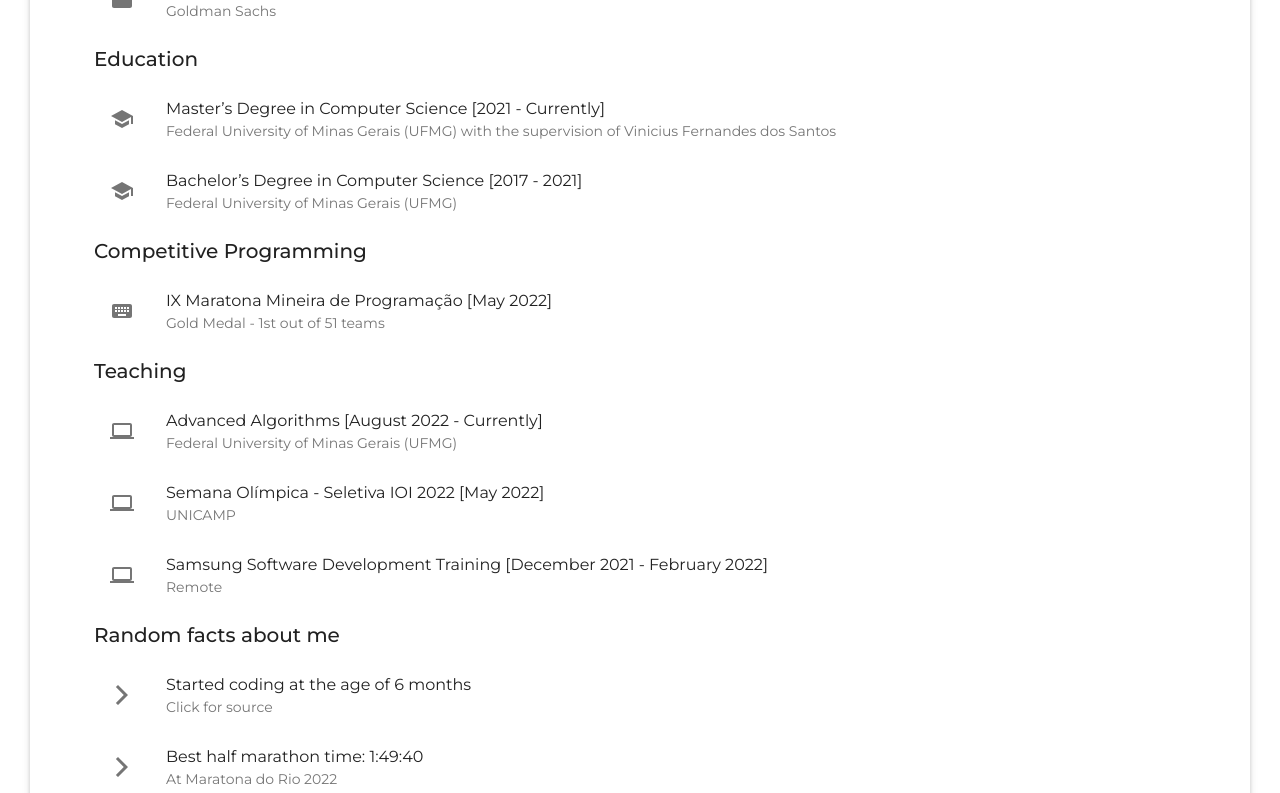
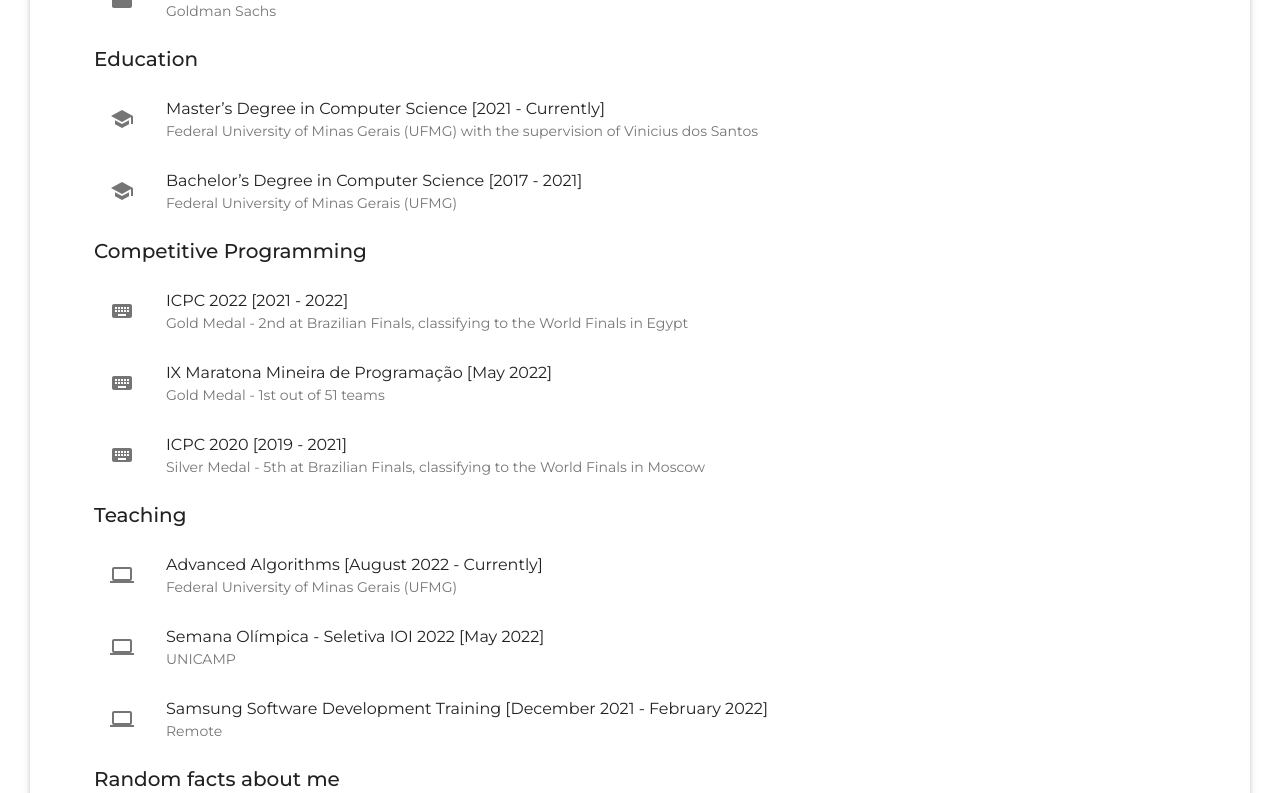
Before and after one commit to brunomaletta/brunomaletta.github.io, a React (Create React App) app: page / in a window 1280 px wide. Shown: the part 727-1520 px from the top of the page. Built offline with nearby package versions, Linux system fonts and the light colour scheme.

Commit message:
mais pronto

```diff
--- a/src/components/CP.component.jsx
+++ b/src/components/CP.component.jsx
@@ -13,7 +13,16 @@ function CPComponent() {
         <CP>
             <Typography variant="h6" component="h3">Competitive Programming</Typography>
             <List>
-                <ListItem>
+                <ListItem button component="a" href="http://maratona.sbc.org.br/hist/2021/resultados21/reports/brbr/score.html">
+                  <ListItemIcon>
+                    <Keyboard />
+                  </ListItemIcon>
+                  <ListItemText
+                    primary="ICPC 2022 [2021 - 2022]"
+                    secondary="Gold Medal - 2nd at Brazilian Finals, classifying to the World Finals in Egypt"
+                  />
+                </ListItem>
+                <ListItem button component="a" href="https://maratona.algartelecom.com.br/portal/wp-content/uploads/2022/05/4-Mineira2022_Maratona_Mineira_Placar_Final.pdf">
                   <ListItemIcon>
                     <Keyboard />
                   </ListItemIcon>
@@ -22,6 +31,15 @@ function CPComponent() {
                     secondary="Gold Medal - 1st out of 51 teams"
                   />
                 </ListItem>
+                <ListItem button component="a" href="https://maratona.ime.usp.br/resultados19/reports/scoreBrasil.html">
+                  <ListItemIcon>
+                    <Keyboard />
+                  </ListItemIcon>
+                  <ListItemText
+                    primary="ICPC 2020 [2019 - 2021]"
+                    secondary="Silver Medal - 5th at Brazilian Finals, classifying to the World Finals in Moscow"
+                  />
+                </ListItem>
             </List>
         </CP>
     );
--- a/src/components/Education.component.jsx
+++ b/src/components/Education.component.jsx
@@ -19,7 +19,7 @@ function EducationComponent() {
                   </ListItemIcon>
                   <ListItemText
                     primary="Master’s Degree in Computer Science [2021 - Currently]"
-                    secondary='Federal University of Minas Gerais (UFMG) with the supervision of Vinicius Fernandes dos Santos'
+                    secondary='Federal University of Minas Gerais (UFMG) with the supervision of Vinicius dos Santos'
                   />
                 </ListItem>
 
--- a/src/components/Random.component.jsx
+++ b/src/components/Random.component.jsx
@@ -13,7 +13,7 @@ function RandomComponent() {
         <Random>
             <Typography variant="h6" component="h3">Random facts about me</Typography>
             <List>
-                <ListItem button component="a" href="../../public/codando.jpg">
+                <ListItem button component="a" href="https://homepages.dcc.ufmg.br/~monteirobruno/codando.jpg">
                   <ListItemIcon>
                     <ArrowForwardIos/>
                   </ListItemIcon>
@@ -22,12 +22,12 @@ function RandomComponent() {
                     secondary="Click for source"
                   />
                 </ListItem>
-                <ListItem>
+                <ListItem button component="a" href="https://www.strava.com/activities/7328331547">
                   <ListItemIcon>
                     <ArrowForwardIos/>
                   </ListItemIcon>
                   <ListItemText
-                    primary="Best half marathon time: 1:49:40"
+                    primary="Best half marathon time: 1:49:38"
                     secondary="At Maratona do Rio 2022"
                   />
                 </ListItem>
```
